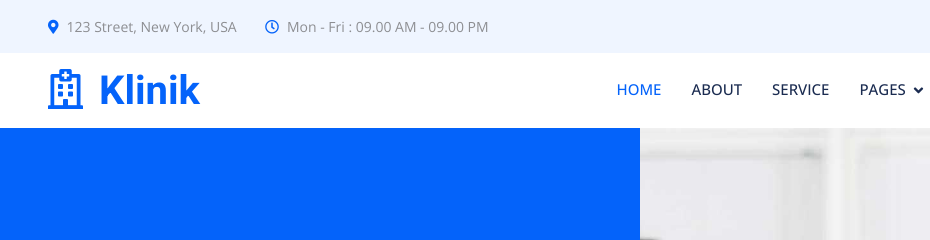
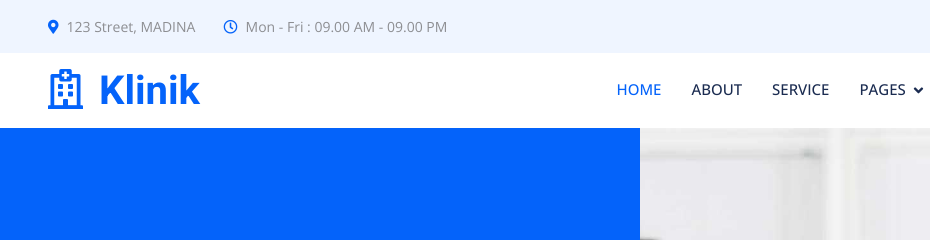
Before and after one commit to jalaluddinmohammed/DevOps-HTML-Project, a plain HTML site: page index.html in a window 1280 px wide. Shown: the top 240 px of the page, 0-930 px from the left. Drawn offline with nearby package versions, Linux system fonts and the light colour scheme.

Commit message:
Update index.html

```diff
--- a/index.html
+++ b/index.html
@@ -48,7 +48,7 @@
             <div class="col-lg-7 px-5 text-start">
                 <div class="h-100 d-inline-flex align-items-center py-3 me-4">
                     <small class="fa fa-map-marker-alt text-primary me-2"></small>
-                    <small>123 Street, New York, USA</small>
+                    <small>123 Street, MADINA</small>
                 </div>
                 <div class="h-100 d-inline-flex align-items-center py-3">
                     <small class="far fa-clock text-primary me-2"></small>
```
